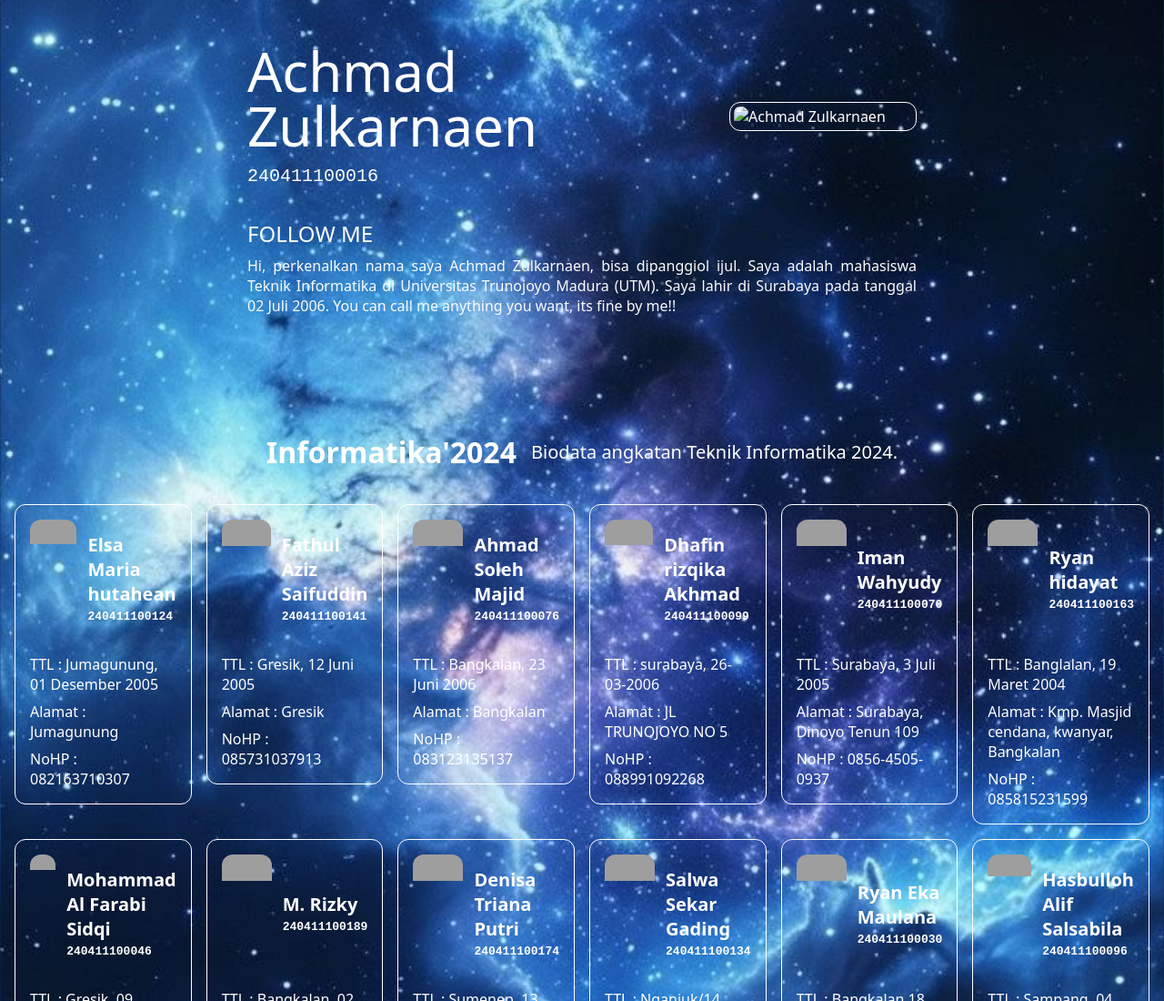
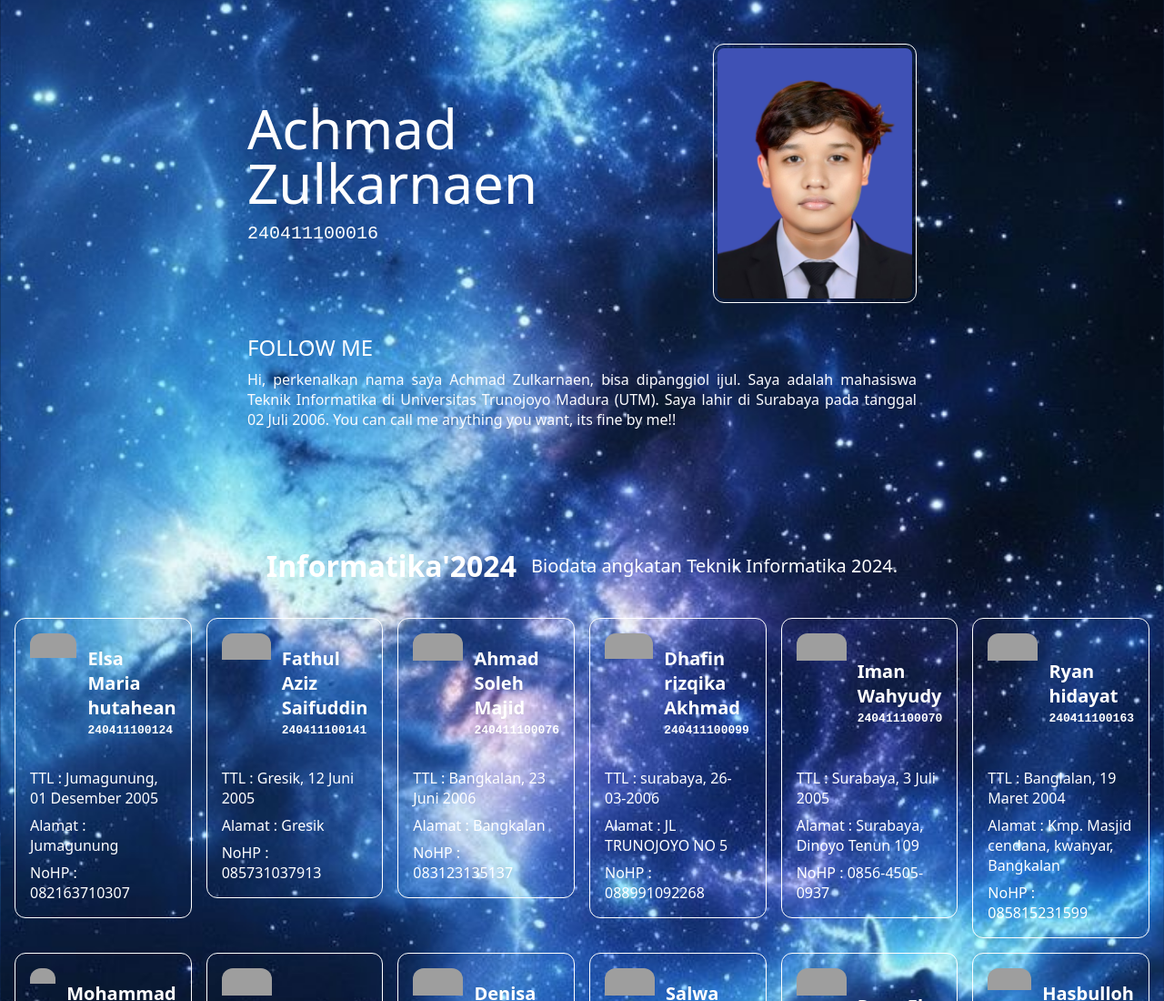
Before and after one commit to ijultokk/ijul, a plain HTML site: page index.html in a window 1280 px wide. Shown: the top 1100 px of the page at 91% size. Drawn offline with Linux system fonts and the light colour scheme; grey boxes are pictures that could not be loaded.

Commit message:
Update index.html

```diff
--- a/index.html
+++ b/index.html
@@ -20,7 +20,7 @@
     <!-- Header -->
     <header class="container">
       <figure>
-        <img src="img/WhatsApp_Image_2024-08-21_at_6.31.40_PM-removebg-preview.png" alt="Achmad Zulkarnaen" id="evanalifian" />
+        <img src="WhatsApp_Image_2024-08-21_at_6.31.40_PM-removebg-preview.png" alt="Achmad Zulkarnaen" id="evanalifian" />
         <figcaption>
           <span>Achmad Zulkarnaen</span><span>240411100016</span>
         </figcaption>
```
